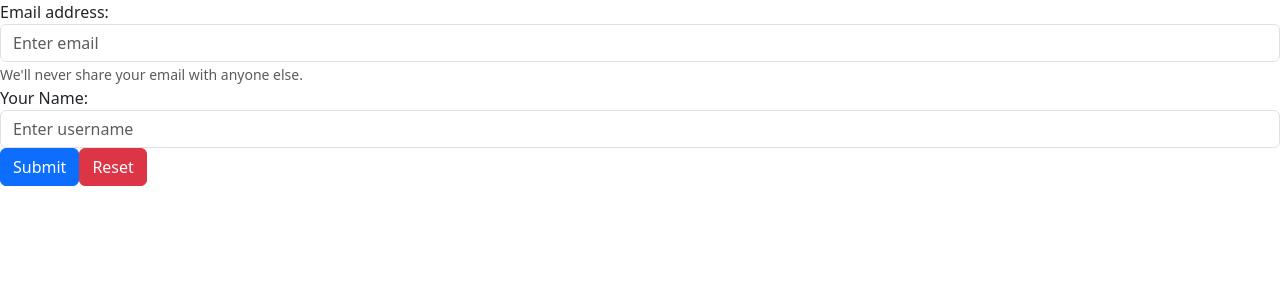
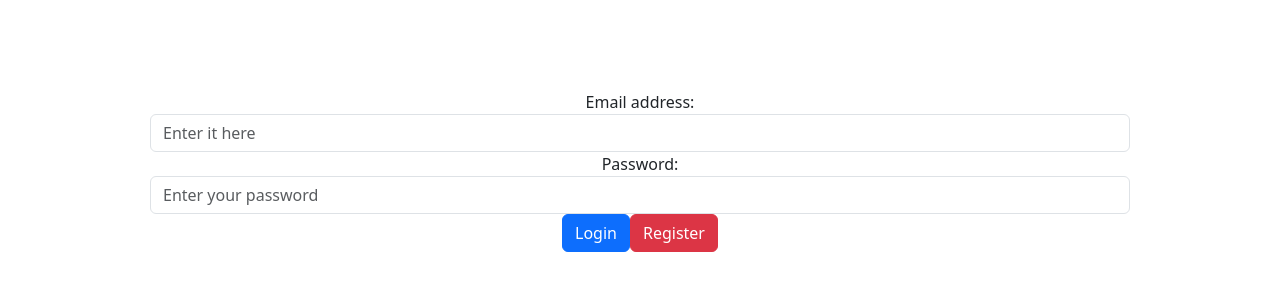
Before and after one commit to ivandrenc/NutriApp-Frontend, a Vue app in the folder vue/: page / in a window 1280 px wide. Shown: the top 300 px of the page. Built offline with nearby package versions, Linux system fonts and the light colour scheme.

Commit message:
Started working on validation for login

```diff
--- a/vue/src/components/login_form.vue
+++ b/vue/src/components/login_form.vue
@@ -1,32 +1,38 @@
 <template>
-  <div>
+  <div class="container">
     <b-form>
       <b-form-group
           id="input-group-1"
           label="Email address:"
           label-for="input-1"
-          description="We'll never share your email with anyone else."
       >
         <b-form-input
             id="input-1"
             v-model="form.email"
             type="email"
-            placeholder="Enter email"
+            placeholder="Enter it here"
+            :validation="validateEmail"
             required
         ></b-form-input>
       </b-form-group>
 
-      <b-form-group id="input-group-2" label="Your Name:" label-for="input-2">
+      <b-form-group
+          id="input-group-2"
+          label="Password:"
+          label-for="input-2"
+      >
         <b-form-input
             id="input-2"
-            v-model="form.name"
-            placeholder="Enter username"
+            v-model="form.password"
+            type="password"
+            placeholder="Enter your password"
+            :validation="validatePassword"
             required
         ></b-form-input>
       </b-form-group>
 
-      <b-button type="submit" variant="primary">Submit</b-button>
-      <b-button type="reset" variant="danger">Reset</b-button>
+      <b-button @click="validate_login" type="submit" variant="primary">Login</b-button>
+      <b-button type="reset" variant="danger">Register</b-button>
     </b-form>
 
   </div>
@@ -39,15 +45,44 @@ export default {
     return {
       form: {
         email: '',
-        name: '',
+        password: '',
       },
+      users: [
+        {
+          username: "roberto@outlook.com",
+          password: "123"
+        },
+        {
+          username: "Juanito@gmail.com",
+          password: "456"
+        }
+      ],
+      reg: /^(([^<>()[\]\\.,;:\s@"]+(\.[^<>()[\]\\.,;:\s@"]+)*)|(".+"))@((\[[0-9]{1,3}\.[0-9]{1,3}\.[0-9]{1,3}\.[0-9]{1,3}])|(([a-zA-Z\-0-9]+\.)+[a-zA-Z]{2,24}))$/
     }
   },
   methods: {
+    validateEmail: function(){
+      return (this.email == "")? "" : (this.reg.test(this.email)) ? true : false;
+  },
+  computed: {
+      },
+      validatePassword: function(){
+        return 0;
+      }
+    }
 
-  }
+
 }
 </script>
 <style>
 
+body {
+  text-align: center;
+  padding: 50px;
+}
+.container {
+  padding: 40px 80px;
+  background-color: #fff;
+  border-radius: 8px;
+}
 </style>
```
